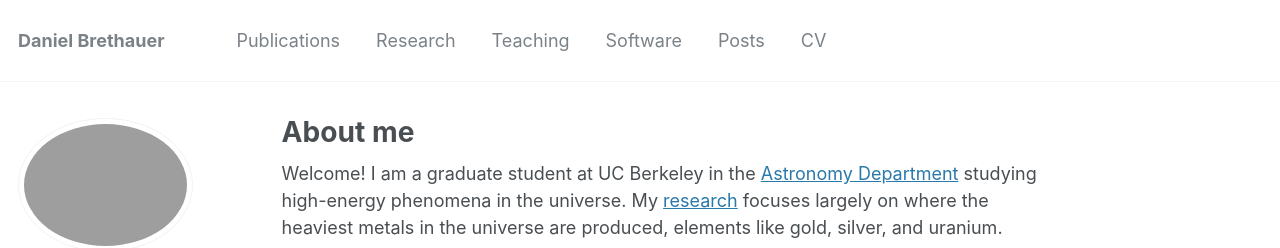
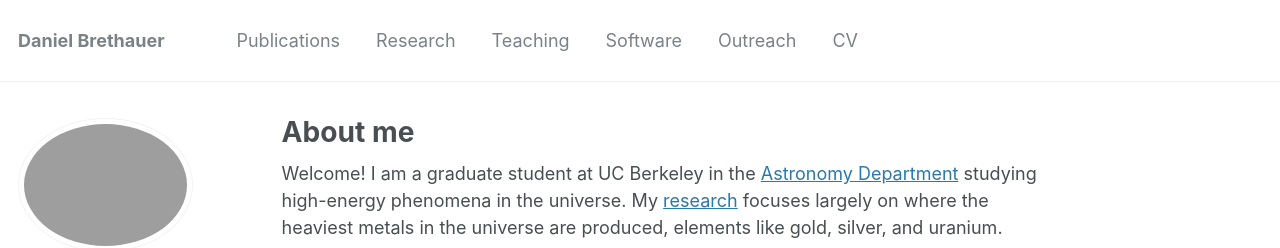
Before and after one commit to dbrethauer/dbrethauer.github.io, a Jekyll site: the page built from _pages/about.md, in a window 1280 px wide. Shown: the top 248 px of the page. Built offline with Jekyll 4.4.1, drawn with Linux system fonts in a browser that asks for light colours; some web fonts are replaced.

Commit message:
Update navigation.yml

```diff
--- a/_data/navigation.yml
+++ b/_data/navigation.yml
@@ -12,8 +12,8 @@ main:
   - title: "Software"
     url: /software/
 
-  - title: "Posts"
-    url: /posts/
+  - title: "Outreach"
+    url: /outreach/
 
   - title: "CV"
     url: /cv/
```
